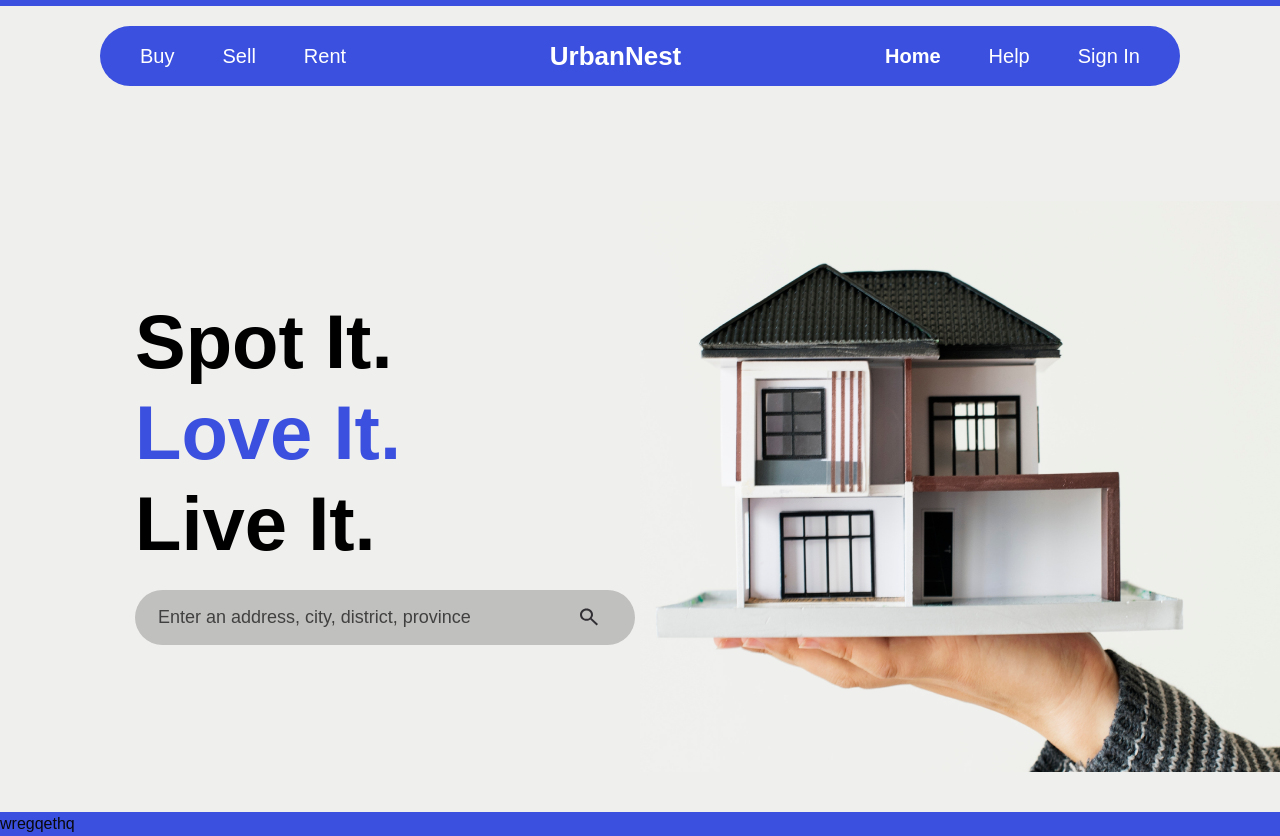
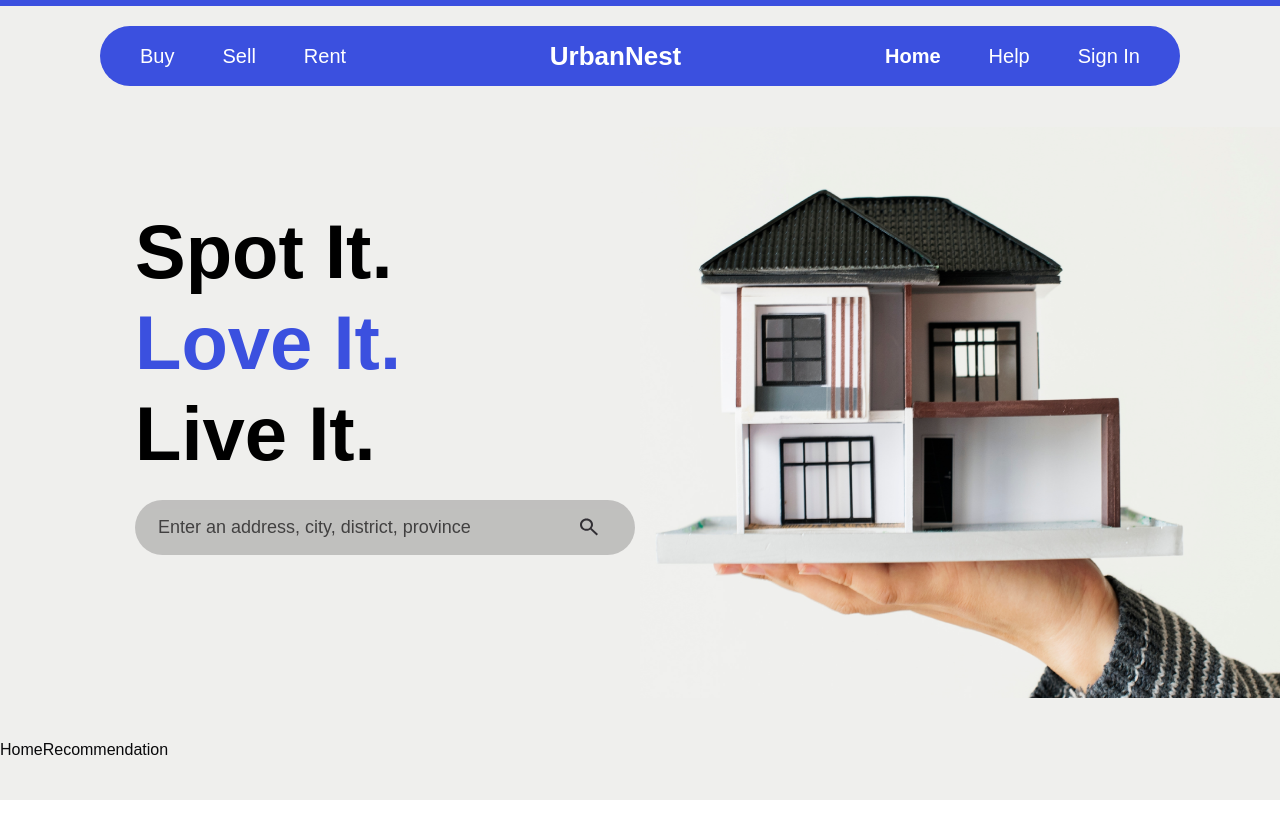
Before and after one commit to randilsk/RealEstate-Web-App, a Next.js app in the folder frontend/: page / in a window 1280 px wide. After the commit the page ends 800 px from the top, so only its background shows below. Built offline with nearby package versions, Linux system fonts and the light colour scheme.

Commit message:
Minor Change

```diff
--- a/frontend/src/_components/HomeContent/HeroSection.jsx
+++ b/frontend/src/_components/HomeContent/HeroSection.jsx
@@ -16,7 +16,7 @@ function HeroSection() {
       {/* Left Section */}
       <div className="flex flex-col gap-5 w-1/2">
         {/* Title Text */}
-        <div className="ml-[135px] mt-[170px]">
+        <div className="ml-[135px] mt-[80px]">
           <div className="inline-block text-left">
             {phrases.map((phrase, index) => (
               <span key={index} className={`${commonStyles} ${phrase.color}`}>
@@ -45,7 +45,7 @@ function HeroSection() {
 
       {/* Right Section */}
       <div className="w-1/2 flex justify-end">
-        <div className="mt-[75px]">
+        <div className="mt-[1px]">
           <Image
             className="w-[833px] h-[571px]"
             src="/images/home-page-image.png"
--- /dev/null
+++ b/frontend/src/_components/HomeContent/HomeRecommendation.jsx
@@ -0,0 +1,7 @@
+import React from "react";
+
+function HomeRecommendation() {
+  return <div>HomeRecommendation</div>;
+}
+
+export default HomeRecommendation;
--- a/frontend/src/app/page.tsx
+++ b/frontend/src/app/page.tsx
@@ -1,6 +1,7 @@
 import Bluebar from "../_components/Bluebar.jsx";
 import Header from "../_components/Header.jsx";
 import HeroSection from "../_components/HomeContent/HeroSection.jsx";
+import HomeRecommendation from "../_components/HomeContent/HomeRecommendation.jsx";
 
 export default function Home() {
   return (
@@ -9,8 +10,8 @@ export default function Home() {
         <Bluebar />
         <Header />
         <HeroSection />
+        <HomeRecommendation />
       </div>
-      <div className="bg-main-blue">wregqethq</div>
     </>
   );
 }
```
